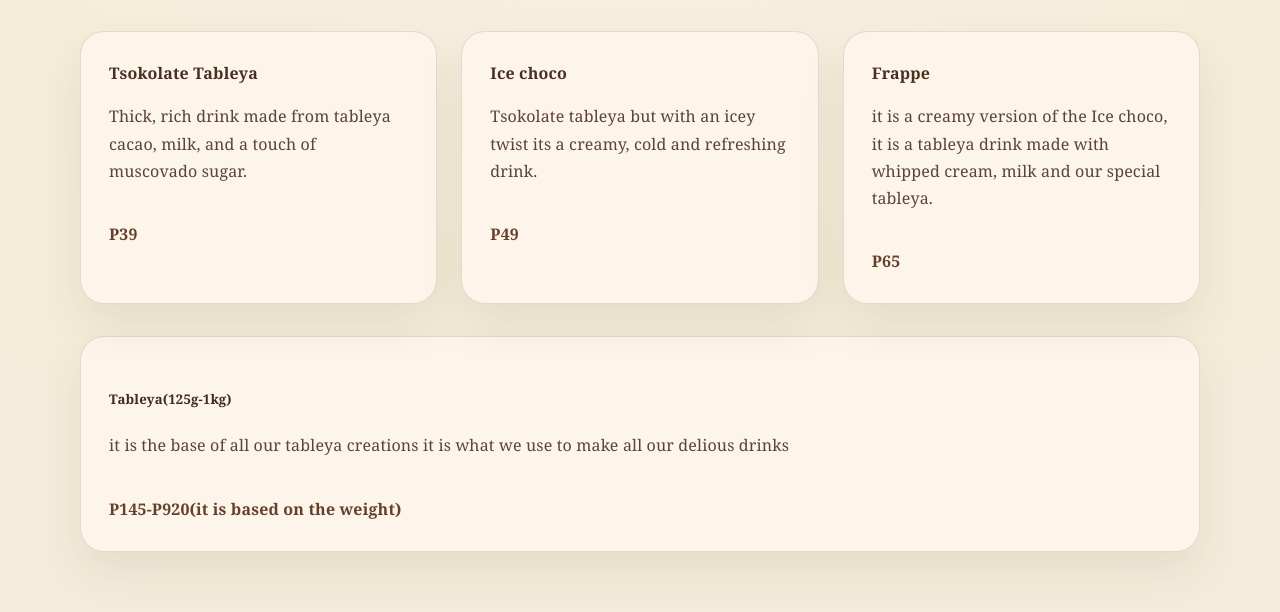
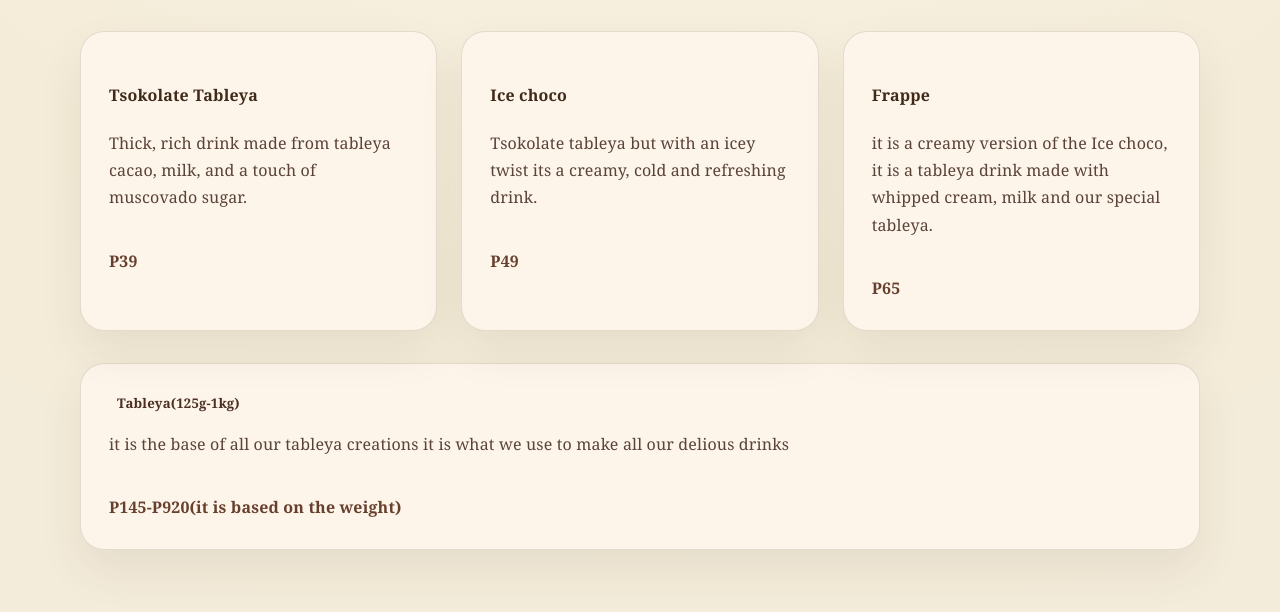
Before and after one commit to jacobinthe2-collab/tableya-de-hulleza1, a plain HTML site: page index.html in a window 1280 px wide. Shown: the part 777-1389 px from the top of the page. Drawn offline with Linux system fonts and the light colour scheme.

Commit message:
Update styles.css

```diff
--- a/styles.css
+++ b/styles.css
@@ -195,8 +195,8 @@ a {
   box-shadow: 0 20px 45px rgba(64, 37, 22, 0.08);
 }
 
-.card h4 {
-  margin: 0 0 0.75rem;
+.card h5 {
+  margin: 0 0.5rem;
   color: #4a2f21;
 }
 
```
